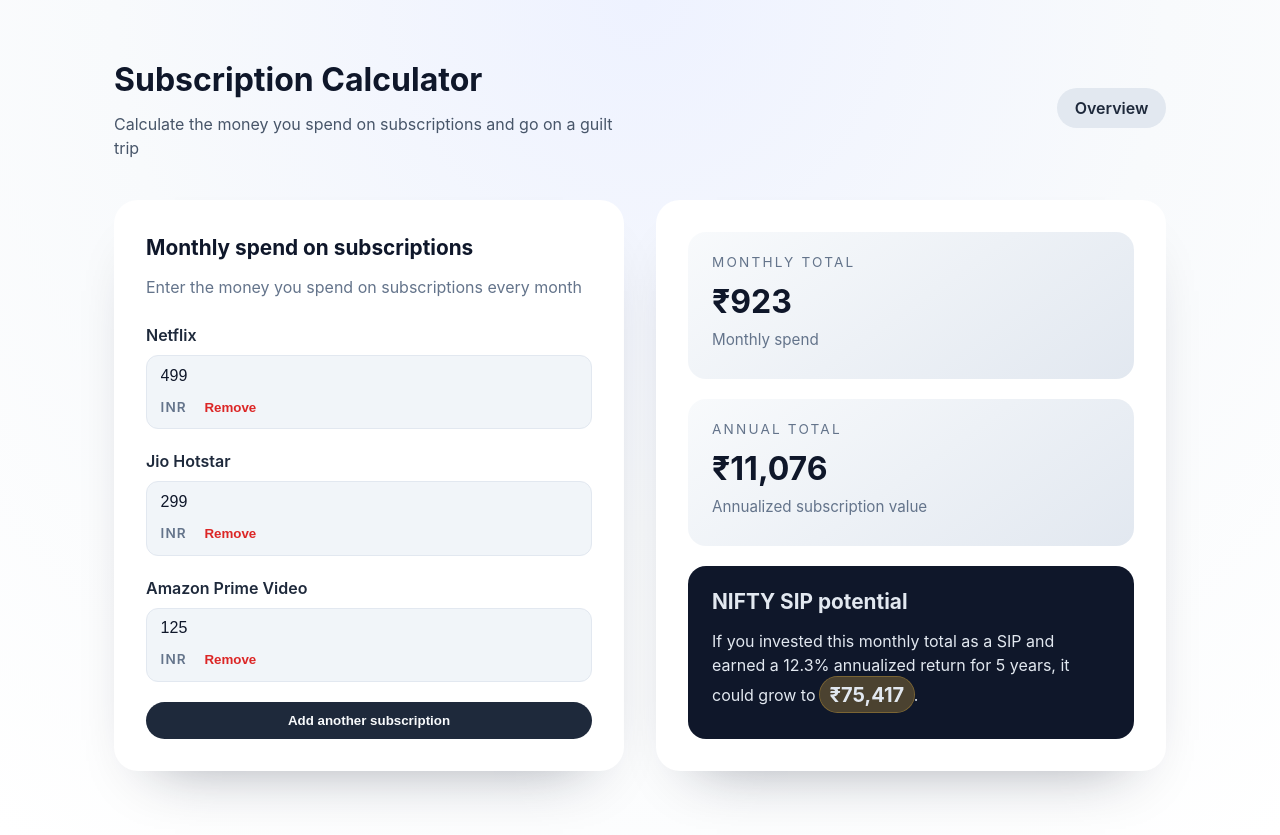
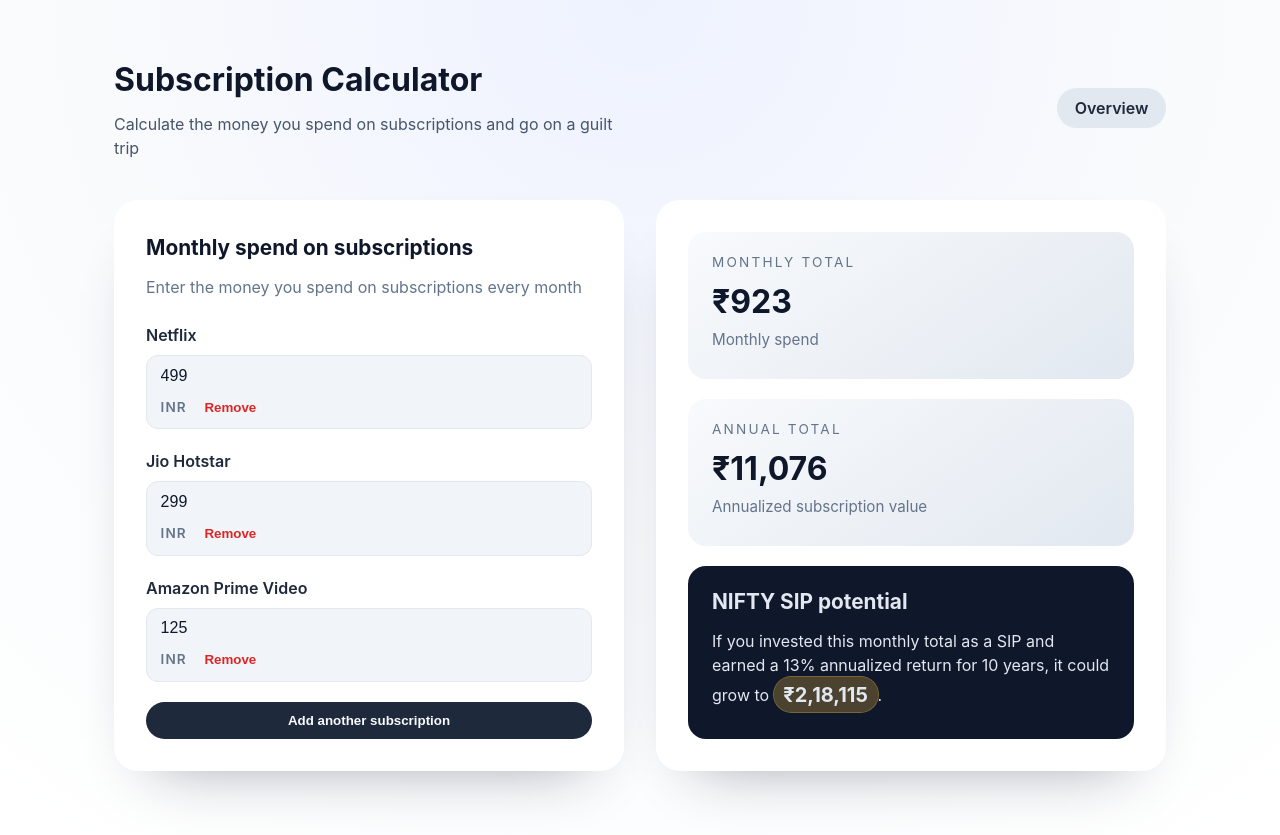
Before and after one commit to RakshithNM/subscription-calculator, a Vue app: page / in a window 1280 px wide. Built offline with nearby package versions, Linux system fonts and the light colour scheme.

Commit message:
Made the SIP growth text parameterized

```diff
--- a/src/views/HomeView.vue
+++ b/src/views/HomeView.vue
@@ -11,7 +11,7 @@
             :key="`amount-${index}`"
             class="form__field"
           >
-            <span>{{ getSubscriptionLabel(field) }}</span>
+            <span>{{ field.name }}</span>
             <div :class="['form__control', { 'form__control--invalid': invalidInputs[index] }]">
               <input
                 :value="formatAmountInput(field.amount)"
@@ -52,7 +52,7 @@
         <article class="summary__note">
           <h3>NIFTY SIP potential</h3>
           <p>
-            If you invested this monthly total as a SIP and earned a 12.3% annualized return for {{ years }}
+          If you invested this monthly total as a SIP and earned a {{ annualReturn * 100 }}% annualized return for {{ years }}
             years, it could grow to
             <strong class="summary__highlight">{{ formatCurrency(niftySipValue) }}</strong>.
           </p>
@@ -78,8 +78,8 @@
   maximumFractionDigits: 0
 });
 
-const annualReturn = 0.123;
-const years = 5;
+const annualReturn = 0.13;
+const years = 10;
 
 const formatCurrency = (value: number) => formatter.format(value);
 const formatAmountInput = (value: number) => inputFormatter.format(Math.max(0, Math.round(value)));
@@ -113,10 +113,6 @@
   }
 );
 
-const getSubscriptionLabel = (field: { "name": string, "amount": number }) => {
-  return field?.name;
-};
-
 const updateAmount = (index: number, event: Event) => {
   const target = event.target as HTMLInputElement;
   const rawValue = target.value;
```
